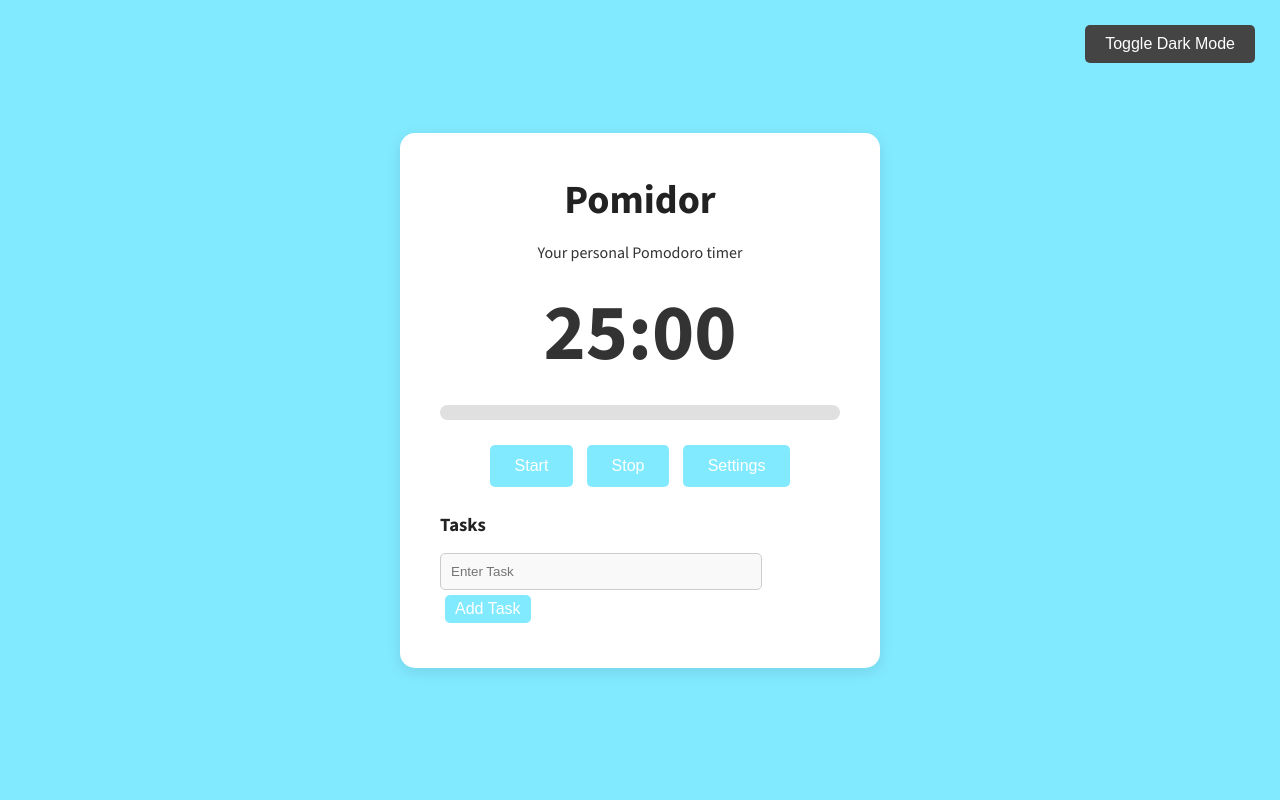
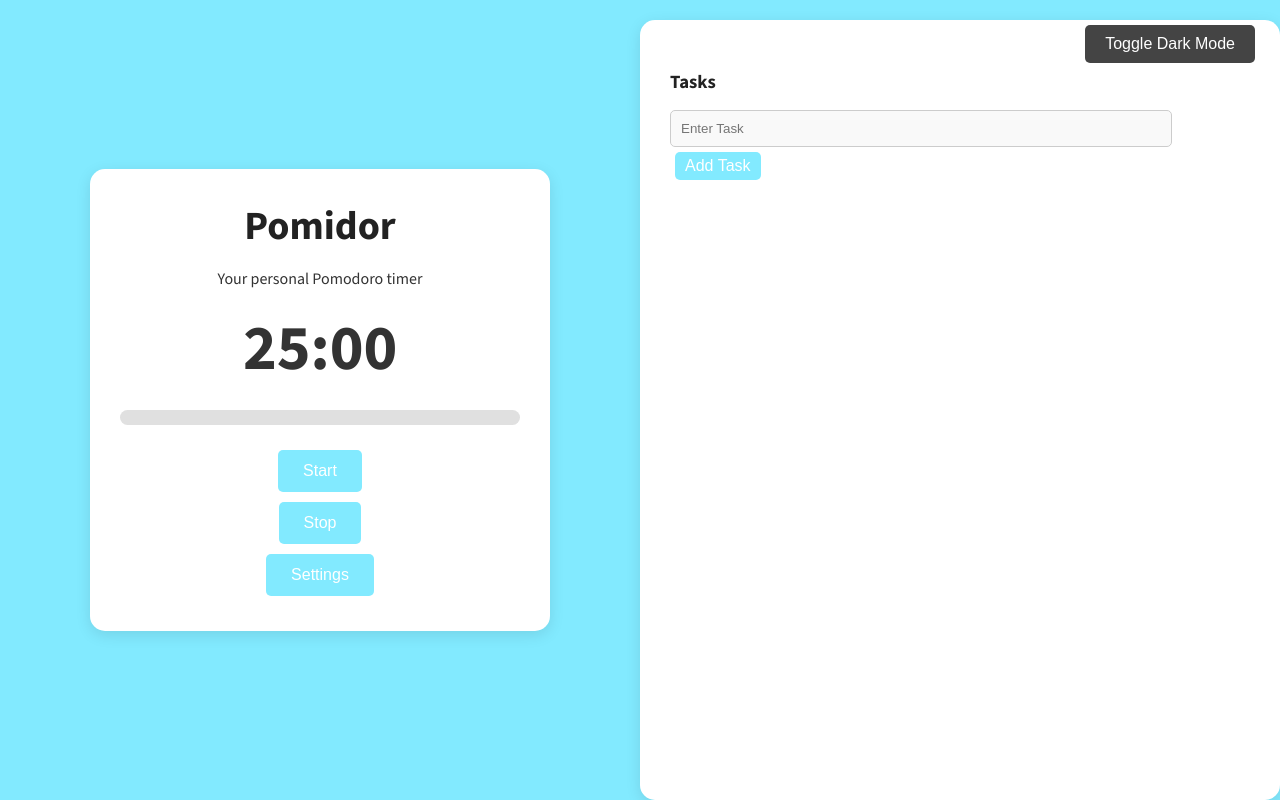
Before and after one commit to IshanAsati/pomidor, a plain HTML site: page index.html in a window 1280 px wide. Drawn offline with nearby package versions, Linux system fonts and the light colour scheme.

Commit message:
Resolve merge conflicts

```diff
--- a/index.html
+++ b/index.html
@@ -16,14 +16,12 @@
             font-family: 'Source Sans 3', sans-serif;
             margin: 0;
             padding: 0;
-            display: flex;
+            display: grid;
+            grid-template-columns: 1fr 1fr;
+            grid-template-rows: 1fr;
+            height: 100vh;
             background: #82EAFF;
-            color: #333333; /* Darker text color */
-            justify-content: center;
-            align-items: center;
-            height: 100vh;
-            animation: fadeIn 1s ease-in-out;
-            position: relative;
+            color: #333333;
         }
         body.dark-mode {
             background: #222222;
@@ -31,6 +29,10 @@
         }
 
         .container {
+            display: flex;
+            flex-direction: column;
+            justify-content: center;
+            align-items: center;
             background: #fff;
             padding: 30px;
             border-radius: 15px;
@@ -38,7 +40,7 @@
             text-align: center;
             width: 90%;
             max-width: 400px;
-            animation: slideIn 1s ease-in-out;
+            margin: auto;
         }
 
         body.dark-mode .container {
@@ -58,7 +60,7 @@
 
         .header p {
             font-size: 1rem;
-            color: #333333; /* Darker text color */
+            color: #333333;
         }
 
         body.dark-mode .header p {
@@ -68,7 +70,7 @@
         .timer {
             font-size: 4rem;
             font-weight: bold;
-            color: #333333; /* Darker text color */
+            color: #333333;
             margin-bottom: 20px;
             animation: pulse 1s infinite;
         }
@@ -131,7 +133,7 @@
 
         .settings {
             font-size: 1rem;
-            color: #333333; /* Darker text color */
+            color: #333333;
             display: none;
             margin-top: 20px;
             animation: fadeIn 0.5s ease-in-out;
@@ -170,6 +172,17 @@
         .tasks {
             margin-top: 20px;
             text-align: left;
+            padding: 30px;
+            background: #fff;
+            border-radius: 15px;
+            box-shadow: 0 4px 15px rgba(0, 0, 0, 0.1);
+            overflow-y: auto;
+            height: 90vh;
+        }
+
+        body.dark-mode .tasks {
+            background: #333333;
+            color: #ffffff;
         }
 
         .tasks h3 {
@@ -186,6 +199,7 @@
             list-style: none;
             padding: 0;
         }
+
         .tasks li {
             background: #f9f9f9;
             padding: 10px;
@@ -196,7 +210,6 @@
             align-items: center;
             animation: slideIn 0.5s ease-in-out, fadeIn 0.5s ease-in-out;
         }
-
 
         body.dark-mode .tasks li {
             background: #555555;
@@ -237,7 +250,7 @@
             border-radius: 5px;
             border: 1px solid #ccc;
             background-color: #f9f9f9;
-            color: #333333; /* Darker text color */
+            color: #333333;
         }
 
         body.dark-mode .tasks input {
@@ -259,13 +272,10 @@
             border-radius: 5px;
         }
 
-        @media (min-width: 600px) {
-            .container {
-                padding: 40px;
-            }
-
-            .timer {
-                font-size: 5rem;
+        @media (max-width: 768px) {
+            body {
+                grid-template-columns: 1fr;
+                grid-template-rows: auto auto;
             }
         }
 
@@ -326,12 +336,12 @@
             <label for="autoStartNextSession">Auto-start next session:</label>
             <input type="checkbox" id="autoStartNextSession">
         </div>
-        <div class="tasks">
-            <h3>Tasks</h3>
-            <ul id="taskList"></ul>
-            <input type="text" id="newTaskInput" placeholder="Enter Task">
-            <button class="button" id="addTaskButton">Add Task</button>
-        </div>
+    </div>
+    <div class="tasks">
+        <h3>Tasks</h3>
+        <ul id="taskList"></ul>
+        <input type="text" id="newTaskInput" placeholder="Enter Task">
+        <button class="button" id="addTaskButton">Add Task</button>
     </div>
 
     <audio id="dingSound" src="https://raw.githubusercontent.com/IshanAsati/pomidor/main/Ding.mp3"></audio>
```
